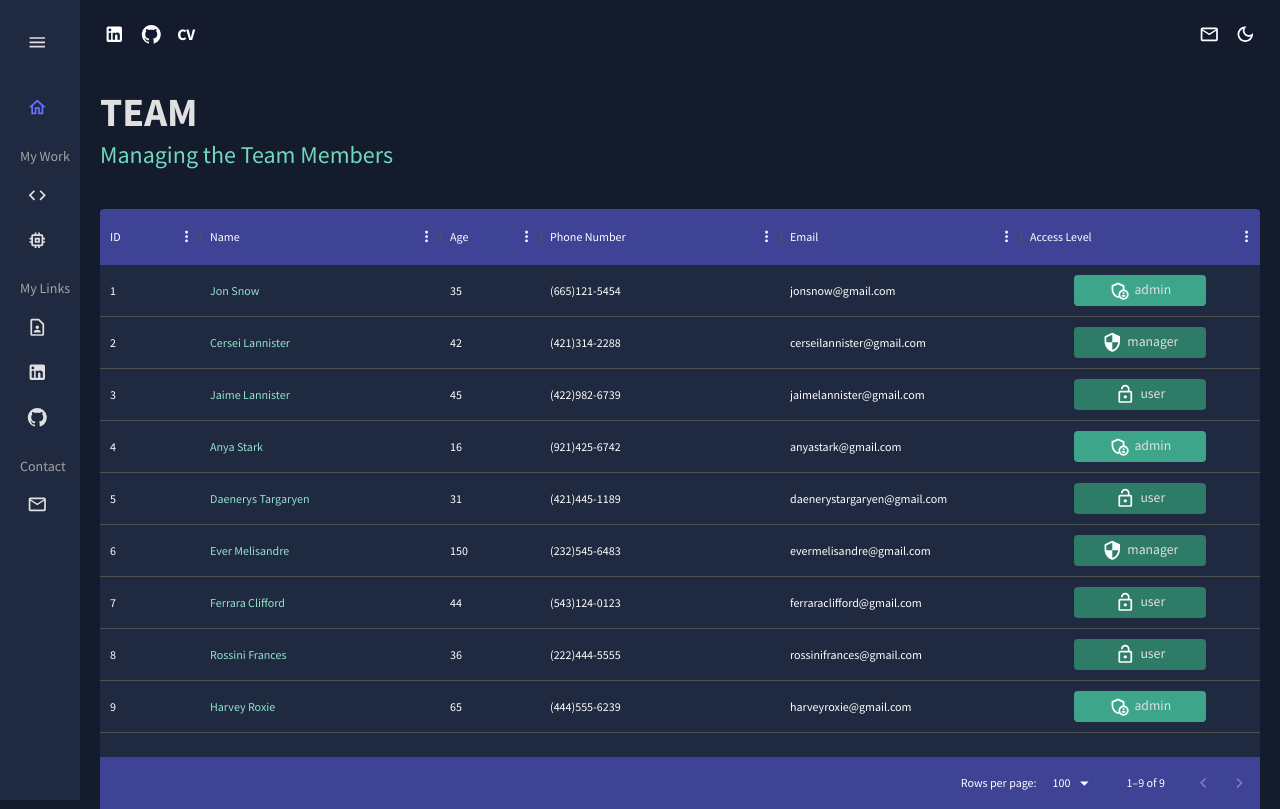
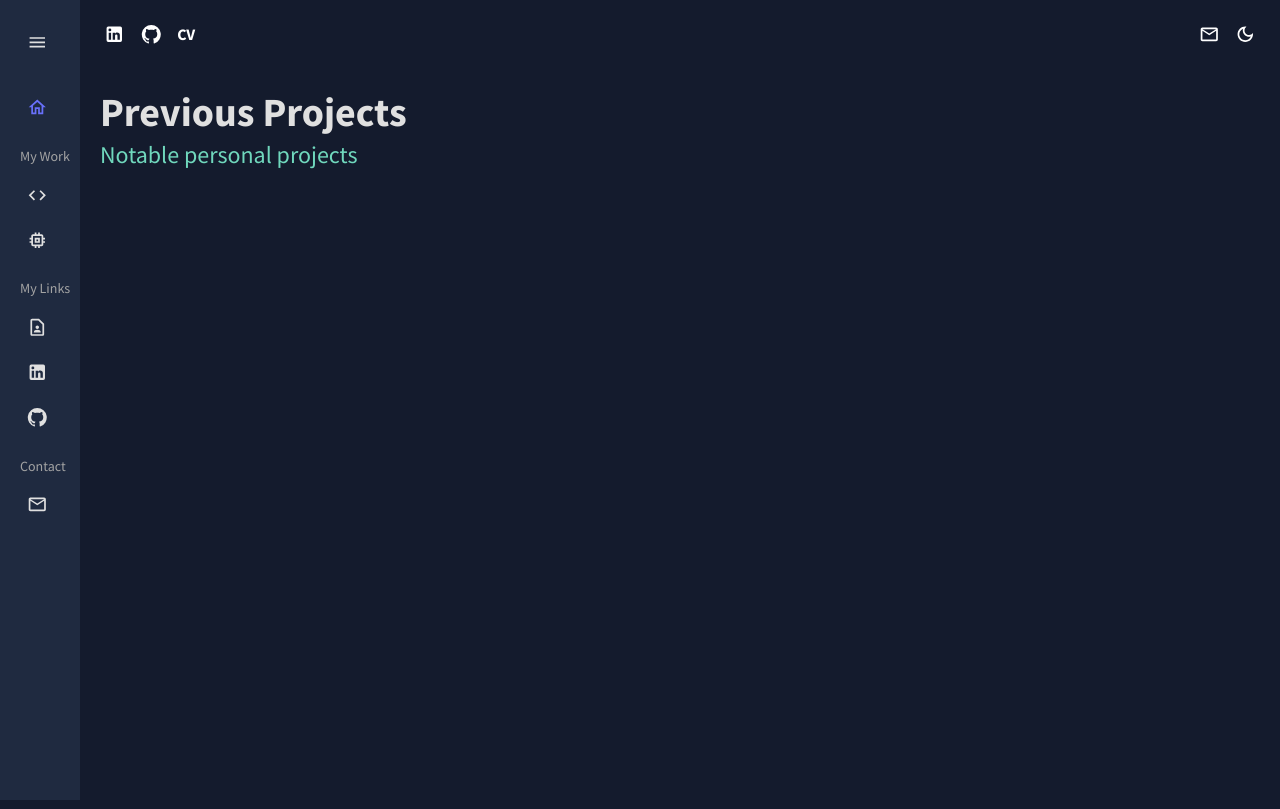
Before and after one commit to fzdanial/main_portfolio, a React (Create React App) app: page /team in a window 1280 px wide. Built offline with nearby package versions, Linux system fonts and the light colour scheme; a web font is replaced by a local one.

Commit message:
Updated Project & Skills

```diff
--- a/src/App.js
+++ b/src/App.js
@@ -29,7 +29,7 @@ function App() {
           <Routes>
             <Route path="/" element={<About />} />
             <Route path="/team" element={<Team />} />
-            <Route path="/invoices" element={<Invoices />} />
+            {/* <Route path="/invoices" element={<Invoices />} /> */}
             <Route path="/contacts" element={<Contacts />} />
             {/* <Route path="/bar" element={<Bar />} /> */}
             {/* <Route path="/form" element={<Form />} /> */}
--- a/src/scenes/contacts/index.jsx
+++ b/src/scenes/contacts/index.jsx
@@ -9,88 +9,9 @@ const Contacts = () => {
     const theme = useTheme();
     const colors = tokens(theme.palette.mode);
 
-    const columns = [
-        { field: "id", headerName: "ID", flex: 0.5},
-        { field: "registrarID", headerName: "Registrar ID"},
-        {
-            field: "name",
-            headerName: "Name",
-            flex: 1,
-            cellClassName: "name-column--cell",
-        },
-        {
-            field: "age",
-            headerName: "Age",
-            type: "number",
-            headerAlign: "left",
-            align: "left",
-        },
-        {
-            field: "phone",
-            headerName: "Phone Number",
-            flex: 1,
-        },
-        {
-            field: "email",
-            headerName: "Email",
-            flex: 1,
-        },
-        {
-            field: "address",
-            headerName: "Address",
-            flex: 1,
-        },
-        {
-            field: "city",
-            headerName: "City",
-            flex: 1,
-        },
-        {
-            field: "zipCode",
-            headerName: "ZipCode",
-            flex: 1,
-        },
-    ];
-
     return (
         <Box m="20px">
-            <Header title="CONTACTS" subtitle= "List of Contacts for Future Reference"/>
-            <Box m="40px 0 0 0" height="75vh"
-                sx={{
-                    "& .MuiDataGrid-root": {
-                      border: "none",
-                    },
-                    "& .MuiDataGrid-cell": {
-                      borderBottom: "none",
-                    },
-                    "& .name-column--cell": {
-                      color: colors.greenAccent[300],
-                    },
-                    "& .MuiDataGrid-columnHeaders": {
-                      backgroundColor: colors.blueAccent[700],
-                      borderBottom: "none",
-                    },
-                    "& .MuiDataGrid-virtualScroller": {
-                      backgroundColor: colors.primary[400],
-                    },
-                    "& .MuiDataGrid-footerContainer": {
-                      borderTop: "none",
-                      backgroundColor: colors.blueAccent[700],
-                    },
-                    "& .MuiCheckbox-root": {
-                      color: `${colors.greenAccent[200]} !important`,
-                    },
-                    "& .MuiDataGrid-toolbarContainer .MuiButton-text": {
-                      color: `${colors.grey[100]} !important`,
-                    },
-                  }}
-            >
-                <DataGrid
-                    rows={mockDataContacts}
-                    columns={columns}
-                    components={{ Toolbar: GridToolbar }}
-                />
-            </Box>
+          <Header title="Skills" subtitle="Experienced Tech Stacks"/>
         </Box>
     );
 };
--- a/src/scenes/team/index.jsx
+++ b/src/scenes/team/index.jsx
@@ -11,94 +11,9 @@ const Team = () => {
     const theme = useTheme();
     const colors = tokens(theme.palette.mode);
 
-    const columns = [
-        { field: "id", headerName: "ID"},
-        {
-            field: "name",
-            headerName: "Name",
-            flex: 1,
-            cellClassName: "name-column--cell",
-        },
-        {
-            field: "age",
-            headerName: "Age",
-            type: "number",
-            headerAlign: "left",
-            align: "left",
-        },
-        {
-            field: "phone",
-            headerName: "Phone Number",
-            flex: 1,
-        },
-        {
-            field: "email",
-            headerName: "Email",
-            flex: 1,
-        },
-        {
-            field: "access",
-            headerName: "Access Level",
-            flex: 1,
-            renderCell: ({ row: { access }}) => {
-                return (
-                    <Box
-                        width="60%"
-                        m="0 auto"
-                        p="5px"
-                        display="flex"
-                        justifyContent="center"
-                        backgroundColor={
-                            access === "admin"
-                            ? colors.greenAccent[600]
-                            : colors.greenAccent[700]
-                        }
-                        borderRadius="4px"
-                    >
-                        {access ==="admin" && <AdminPanelSettingsOutlinedIcon/>}
-                        {access ==="manager" && <SecurityOutlinedIcon/>}
-                        {access ==="user" && <LockOpenOutlinedIcon/>}
-                        <Typography color={colors.grey[100]} sx={{ ml: "5px"}}>
-                            {access}
-                        </Typography>
-                    </Box>
-                );
-            },
-        },
-    ];
-
     return (
         <Box m="20px">
-            <Header title="TEAM" subtitle= "Managing the Team Members"/>
-            <Box m="40px 0 0 0" height="75vh"
-                sx={{
-                    "& .MuiDataGrid-root": {
-                      border: "none",
-                    },
-                    "& .MuiDataGrid-cell": {
-                      borderBottom: "none",
-                    },
-                    "& .name-column--cell": {
-                      color: colors.greenAccent[300],
-                    },
-                    "& .MuiDataGrid-columnHeaders": {
-                      backgroundColor: colors.blueAccent[700],
-                      borderBottom: "none",
-                    },
-                    "& .MuiDataGrid-virtualScroller": {
-                      backgroundColor: colors.primary[400],
-                    },
-                    "& .MuiDataGrid-footerContainer": {
-                      borderTop: "none",
-                      backgroundColor: colors.blueAccent[700],
-                    },
-                    "& .MuiCheckbox-root": {
-                      color: `${colors.greenAccent[200]} !important`,
-                    },
-                  }}
-            >
-                <DataGrid rows={mockDataTeam} columns={columns} />
-            </Box>
+            <Header title="Previous Projects"  subtitle="Notable personal projects"/>
         </Box>
     );
 };
```
Also changed, not shown: src/scenes/team/index.bak.jsx (deleted, +0 -109 lines).
